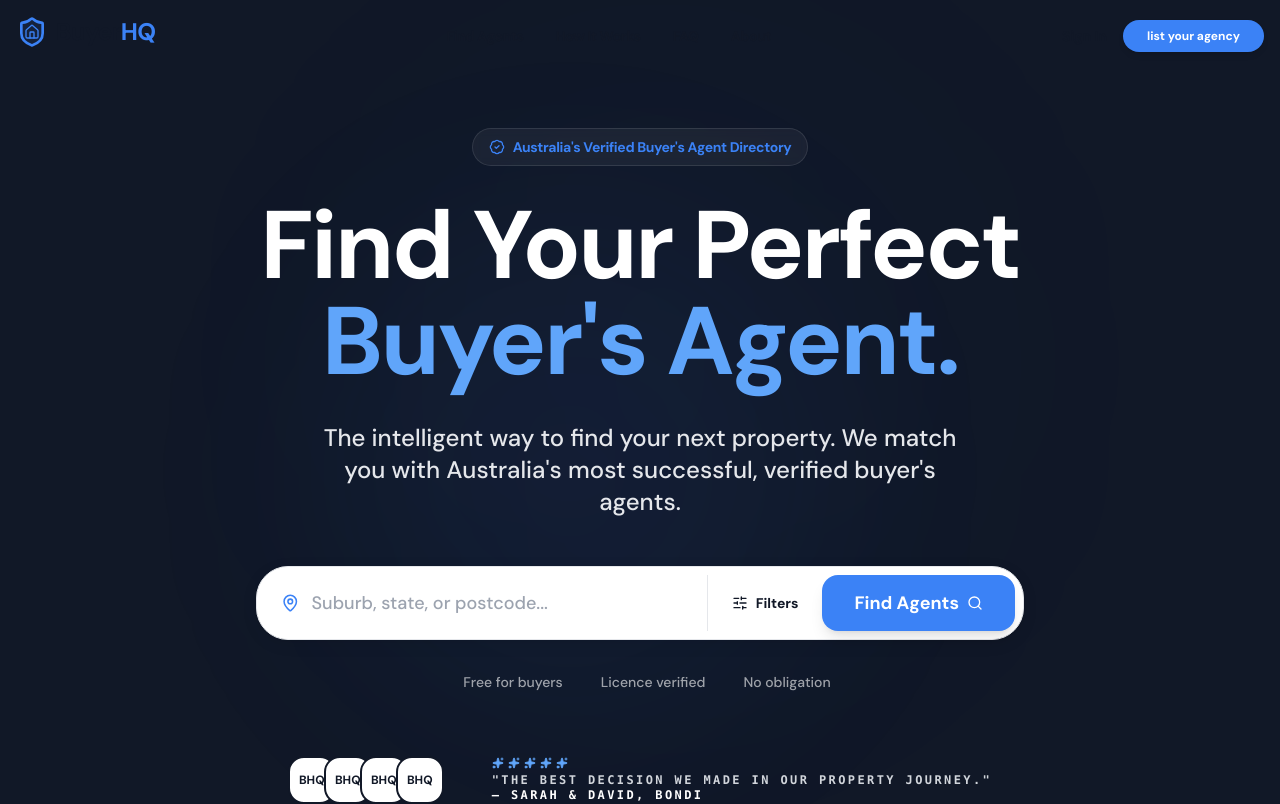
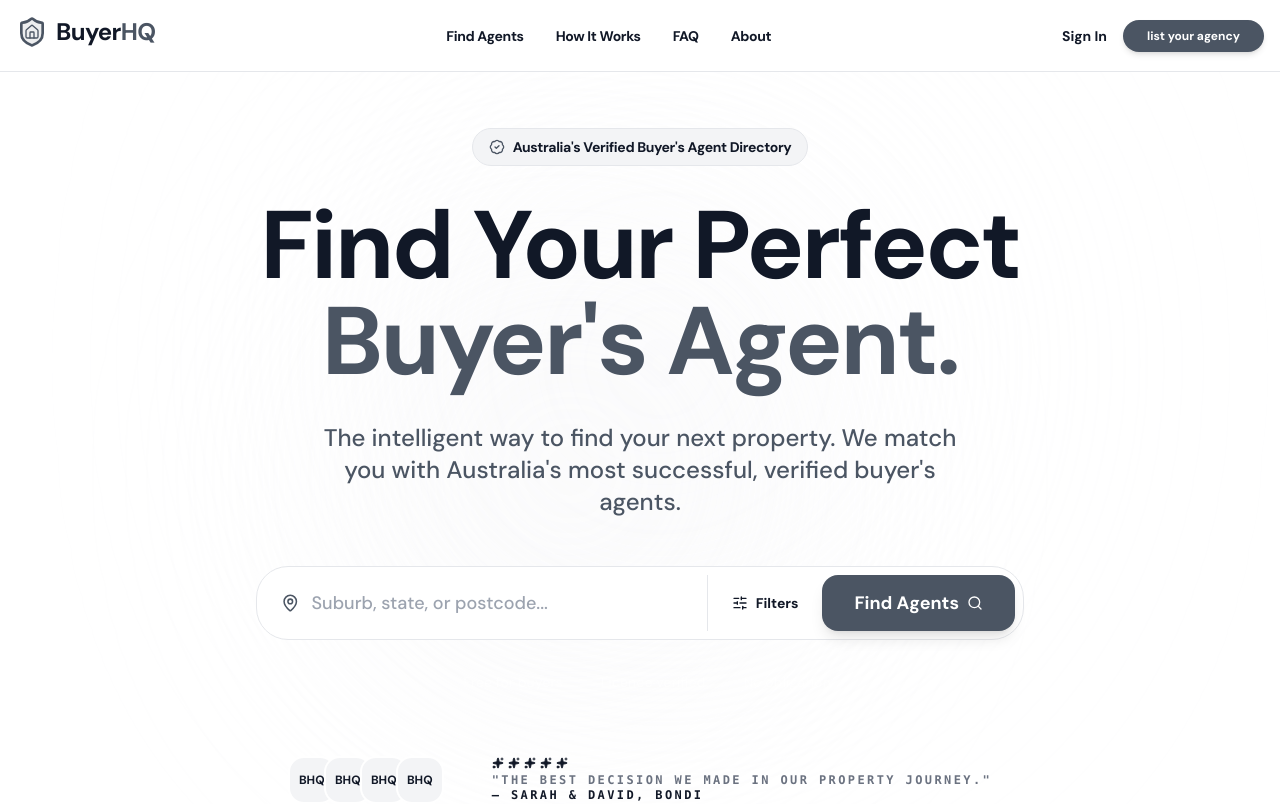
Before and after one commit to RICHARDGEE89/buyerhqfinal, a Next.js app: page / in a window 1280 px wide. Shown: the top 804 px of the page. Built offline with nearby package versions, Linux system fonts and the light colour scheme.

Commit message:
feat: enforce strict monochrome white/black theme globally

```diff
--- a/src/app/globals.css
+++ b/src/app/globals.css
@@ -3,30 +3,25 @@
 @tailwind utilities;
 
 :root {
-  /* Universal Color System */
+  /* Universal Monochrome System */
   --background: #FFFFFF;
-  --foreground: #0F172A;
+  --foreground: #000000;
 
-  /* Primary Brand - Professional Blue */
-  --primary: #3B82F6;
+  /* Primary Button (Grey) */
+  --primary: #4B5563;
+  /* Gray-600 */
   --primary-foreground: #FFFFFF;
 
-  /* Secondary/Accent - Emerald */
-  --secondary: #10B981;
-  --secondary-foreground: #FFFFFF;
+  /* Secondary Button (Light Grey) */
+  --secondary: #E5E7EB;
+  --secondary-foreground: #000000;
 
-  /* Neutrals */
   --muted: #F3F4F6;
   --muted-foreground: #6B7280;
 
   --border: #E5E7EB;
   --input: #E5E7EB;
-  --ring: #3B82F6;
-
-  /* Status */
-  --success: #10B981;
-  --warning: #F59E0B;
-  --error: #EF4444;
+  --ring: #4B5563;
 }
 
 body {
@@ -43,21 +38,13 @@ body {
   }
 }
 
-/* Button Styles */
+/* Button Styles - Enforce Grey */
 .btn-primary {
   background-color: var(--primary);
   color: var(--primary-foreground);
 }
 
 .btn-primary:hover {
-  background-color: #2563EB;
+  background-color: #374151;
+  /* Darker Grey hover */
 }
-
-.btn-secondary {
-  background-color: var(--secondary);
-  color: var(--secondary-foreground);
-}
-
-.btn-secondary:hover {
-  background-color: #059669;
-}
--- a/src/components/brand/Logo.tsx
+++ b/src/components/brand/Logo.tsx
@@ -32,10 +32,9 @@ export const Logo: React.FC<LogoProps> = ({
                 <Home
                     className={cn(
                         "w-4 h-4 absolute",
-                        // Default (Light BG): Primary (Blue)
+                        // Default (Light BG): Primary (Grey-600)
                         !isWhite && !isMidnight && "text-primary",
-                        // White Variant (Dark BG): Primary (Blue) - makes it pop vs white shield outline? Or should be dark?
-                        // Let's stick to simple:
+                        // White Variant: Primary (Grey-600) - even if 'white' variant is requested, we want it visible
                         isWhite && "text-primary",
                         // Midnight Variant: Dark
                         isMidnight && "text-gray-900"
--- a/src/components/home/HeroSection.tsx
+++ b/src/components/home/HeroSection.tsx
@@ -7,10 +7,10 @@ import { BadgeCheck, Sparkles } from 'lucide-react';
 
 export const HeroSection = () => {
     return (
-        <section className="relative min-h-screen flex items-center justify-center pt-32 pb-20 overflow-hidden bg-gray-900">
-            {/* Animated Glow Backdrops */}
-            <div className="absolute top-1/4 left-1/4 w-[500px] h-[500px] bg-primary/10 rounded-full blur-[120px] animate-pulse" />
-            <div className="absolute bottom-1/4 right-1/4 w-[600px] h-[600px] bg-primary/5 rounded-full blur-[140px] animate-pulse delay-700" />
+        <section className="relative min-h-screen flex items-center justify-center pt-32 pb-20 overflow-hidden bg-white">
+            {/* Animated Glow Backdrops - Subtle Grey */}
+            <div className="absolute top-1/4 left-1/4 w-[500px] h-[500px] bg-gray-100/50 rounded-full blur-[120px] animate-pulse" />
+            <div className="absolute bottom-1/4 right-1/4 w-[600px] h-[600px] bg-gray-50/50 rounded-full blur-[140px] animate-pulse delay-700" />
 
             <div className="container mx-auto px-6 relative z-10">
                 <div className="max-w-5xl mx-auto text-center">
@@ -18,9 +18,9 @@ export const HeroSection = () => {
                     <motion.div
                         initial={{ opacity: 0, y: -20 }}
                         animate={{ opacity: 1, y: 0 }}
-                        className="inline-flex items-center px-4 py-2 rounded-full bg-white/5 border border-white/10 text-primary text-sm font-bold tracking-tight mb-8 backdrop-blur-sm"
+                        className="inline-flex items-center px-4 py-2 rounded-full bg-gray-100 border border-gray-200 text-gray-900 text-sm font-bold tracking-tight mb-8"
                     >
-                        <BadgeCheck className="w-4 h-4 mr-2 text-verified fill-verified/20" />
+                        <BadgeCheck className="w-4 h-4 mr-2 text-gray-600 fill-transparent" />
                         Australia&apos;s Verified Buyer&apos;s Agent Directory
                     </motion.div>
 
@@ -29,10 +29,10 @@ export const HeroSection = () => {
                         initial={{ opacity: 0, y: 20 }}
                         animate={{ opacity: 1, y: 0 }}
                         transition={{ duration: 0.6, delay: 0.1 }}
-                        className="text-5xl md:text-8xl font-display font-black tracking-tight text-white leading-[0.9] mb-8"
+                        className="text-5xl md:text-8xl font-display font-black tracking-tight text-gray-900 leading-[0.9] mb-8"
                     >
                         Find Your Perfect <br className="hidden md:block" />
-                        <span className="text-primary-400">Buyer&apos;s Agent.</span>
+                        <span className="text-gray-600">Buyer&apos;s Agent.</span>
                     </motion.h1>
 
                     {/* P */}
@@ -40,7 +40,7 @@ export const HeroSection = () => {
                         initial={{ opacity: 0, y: 20 }}
                         animate={{ opacity: 1, y: 0 }}
                         transition={{ duration: 0.6, delay: 0.2 }}
-                        className="text-xl md:text-2xl text-gray-200 mb-12 max-w-2xl mx-auto leading-relaxed font-medium"
+                        className="text-xl md:text-2xl text-gray-600 mb-12 max-w-2xl mx-auto leading-relaxed font-medium"
                     >
                         The intelligent way to find your next property. We match you with Australia&apos;s most successful, verified buyer&apos;s agents.
                     </motion.p>
@@ -64,19 +64,19 @@ export const HeroSection = () => {
                     >
                         <div className="flex -space-x-3">
                             {[1, 2, 3, 4].map((i) => (
-                                <div key={i} className="w-12 h-12 rounded-2xl border-2 border-gray-900 bg-white flex items-center justify-center font-display font-black text-xs text-gray-900">
+                                <div key={i} className="w-12 h-12 rounded-2xl border-2 border-white bg-gray-100 flex items-center justify-center font-display font-black text-xs text-gray-900">
                                     BHQ
                                 </div>
                             ))}
                         </div>
                         <div className="text-left">
-                            <div className="flex items-center gap-1 text-primary-400 mb-1">
-                                {[1, 2, 3, 4, 5].map((s) => <Sparkles key={s} className="w-3 h-3 fill-primary-400" />)}
+                            <div className="flex items-center gap-1 text-gray-900 mb-1">
+                                {[1, 2, 3, 4, 5].map((s) => <Sparkles key={s} className="w-3 h-3 fill-gray-900 text-gray-900" />)}
                             </div>
-                            <p className="text-gray-300 text-xs font-mono font-bold uppercase tracking-[0.2em] leading-tight">
+                            <p className="text-gray-500 text-xs font-mono font-bold uppercase tracking-[0.2em] leading-tight">
                                 &quot;The best decision we made in our property journey.&quot;
                                 <br />
-                                <span className="text-white">— Sarah &amp; David, Bondi</span>
+                                <span className="text-gray-900">— Sarah &amp; David, Bondi</span>
                             </p>
                         </div>
                     </motion.div>
--- a/src/components/home/HowItWorks.tsx
+++ b/src/components/home/HowItWorks.tsx
@@ -26,7 +26,7 @@ const steps = [
 
 export const HowItWorks = () => {
     return (
-        <section className="py-24 bg-warm">
+        <section className="py-24 bg-white">
             <div className="container mx-auto px-6">
                 <div className="text-center max-w-2xl mx-auto mb-16 space-y-4">
                     <h2 className="text-3xl md:text-5xl font-display font-black text-gray-900 tracking-tight">
--- a/src/components/layout/Navbar.tsx
+++ b/src/components/layout/Navbar.tsx
@@ -30,8 +30,8 @@ export const Navbar = () => {
 
     return (
         <nav className={cn(
-            "fixed top-0 left-0 right-0 z-50 transition-all duration-300 px-4 py-4",
-            isScrolled ? "bg-white/80 backdrop-blur-md border-b border-stone/10 py-3" : "bg-transparent"
+            "fixed top-0 left-0 right-0 z-50 transition-all duration-300 px-4 py-4 bg-white border-b border-gray-200",
+            isScrolled ? "py-3 shadow-sm" : ""
         )}>
             <div className="max-w-7xl mx-auto flex items-center justify-between">
                 <Link href="/">
--- a/tailwind.config.ts
+++ b/tailwind.config.ts
@@ -10,41 +10,32 @@ const config: Config = {
 	theme: {
 		extend: {
 			colors: {
-				// Universal Color Palette
-				background: '#FFFFFF',
-				foreground: '#0F172A',
+				// Universal Monochrome Palette
+				background: '#FFFFFF', // Clean White
+				foreground: '#000000', // Pure Black
 
-				// Primary Brand Color - Professional Blue
+				// Primary Action (Grey)
 				primary: {
-					DEFAULT: '#3B82F6',
-					50: '#EFF6FF',
-					100: '#DBEAFE',
-					200: '#BFDBFE',
-					300: '#93C5FD',
-					400: '#60A5FA',
-					500: '#3B82F6',
-					600: '#2563EB',
-					700: '#1D4ED8',
-					800: '#1E40AF',
-					900: '#1E3A8A',
+					DEFAULT: '#4B5563', // Gray-600 (Medium Grey)
+					50: '#F9FAFB',
+					100: '#F3F4F6',
+					200: '#E5E7EB',
+					300: '#D1D5DB',
+					400: '#9CA3AF',
+					500: '#6B7280',
+					600: '#4B5563', // DEFAULT
+					700: '#374151', // Hover
+					800: '#1F2937',
+					900: '#111827',
 				},
 
-				// Secondary/Accent - Emerald Green
+				// Secondary (Lighter Grey)
 				secondary: {
-					DEFAULT: '#10B981',
-					50: '#ECFDF5',
-					100: '#D1FAE5',
-					200: '#A7F3D0',
-					300: '#6EE7B7',
-					400: '#34D399',
-					500: '#10B981',
-					600: '#059669',
-					700: '#047857',
-					800: '#065F46',
-					900: '#064E3B',
+					DEFAULT: '#E5E7EB', // Gray-200
+					foreground: '#000000',
 				},
 
-				// Neutral Grays
+				// Neutrals
 				gray: {
 					50: '#F9FAFB',
 					100: '#F3F4F6',
@@ -58,15 +49,9 @@ const config: Config = {
 					900: '#111827',
 				},
 
-				// Status Colors
-				success: '#10B981',
-				warning: '#F59E0B',
-				error: '#EF4444',
-				info: '#3B82F6',
-
-				// Legacy aliases (for compatibility)
-				midnight: '#0F172A',
-				lime: '#10B981',
+				// Keep legacy names mapped to new monochrome values to prevent breaking
+				midnight: '#000000',
+				lime: '#E5E7EB', // Maps to light grey
 				muted: '#6B7280',
 				border: '#E5E7EB',
 			},
@@ -78,32 +63,6 @@ const config: Config = {
 				'2xl': '16px',
 				'3xl': '24px',
 			},
-			boxShadow: {
-				soft: '0 1px 3px rgba(0,0,0,0.06), 0 4px 16px rgba(0,0,0,0.08)',
-				glow: '0 0 20px rgba(59, 130, 246, 0.3)',
-			},
-			keyframes: {
-				'accordion-down': {
-					from: {
-						height: '0'
-					},
-					to: {
-						height: 'var(--radix-accordion-content-height)'
-					}
-				},
-				'accordion-up': {
-					from: {
-						height: 'var(--radix-accordion-content-height)'
-					},
-					to: {
-						height: '0'
-					}
-				}
-			},
-			animation: {
-				'accordion-down': 'accordion-down 0.2s ease-out',
-				'accordion-up': 'accordion-up 0.2s ease-out'
-			}
 		}
 	},
 	plugins: [],
```
Also changed, not shown: src/components/home/LocationGrid.tsx (+11 -11 lines), src/components/home/MatchCTA.tsx (+10 -10 lines).
